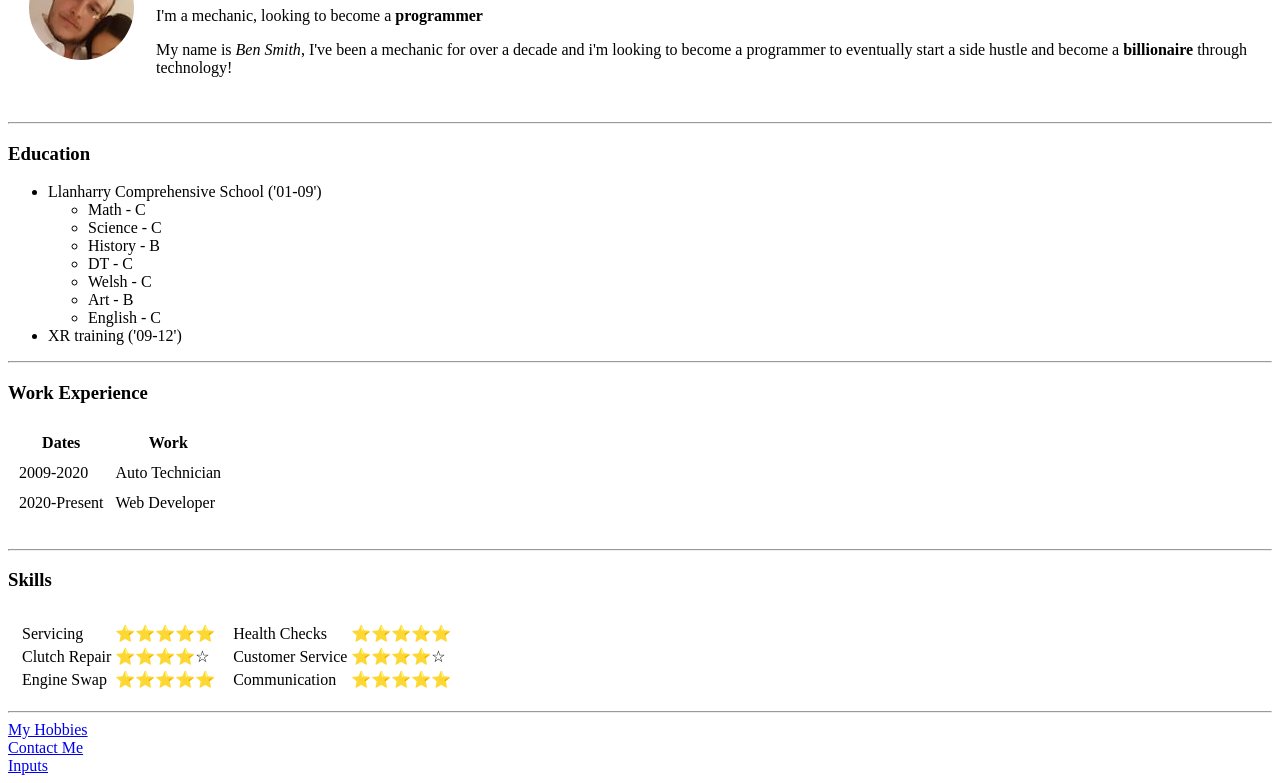
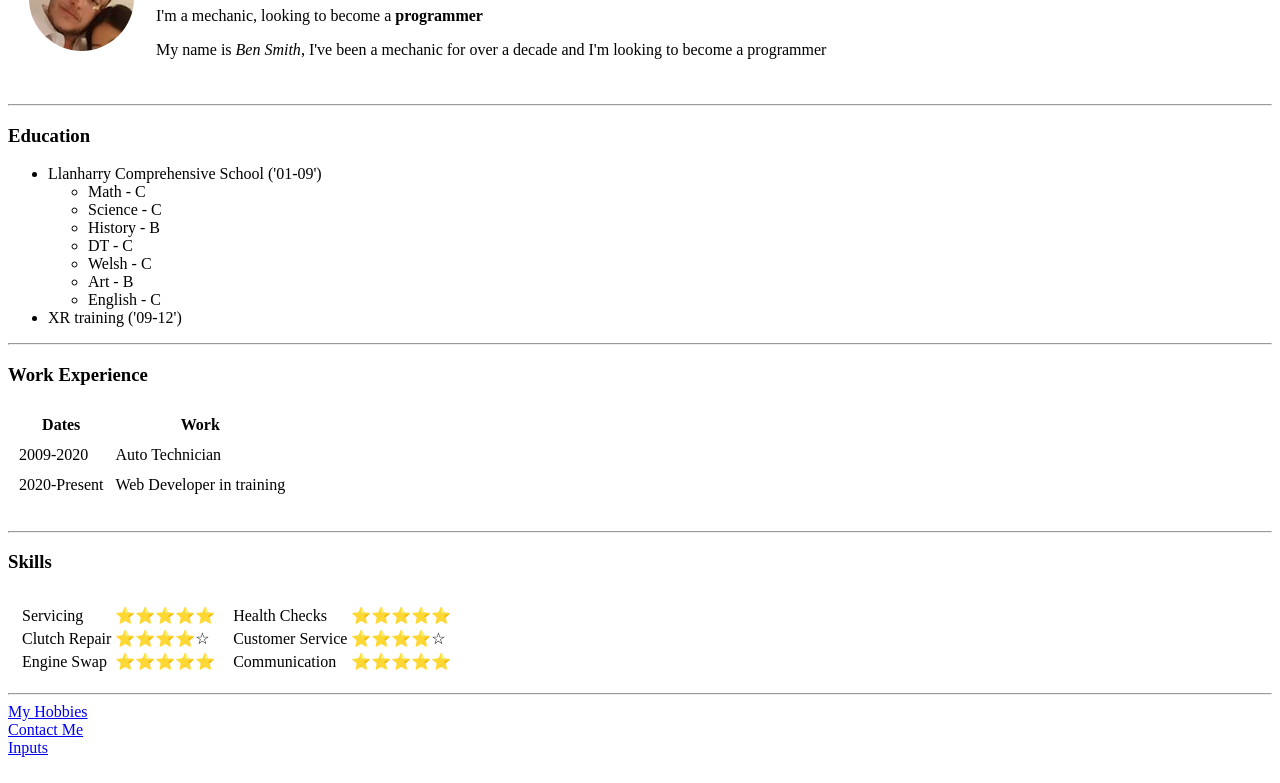
Before and after one commit to BenjiSmith90/CV, a plain HTML site: page index.html in a window 1280 px wide. Shown: the part 102-885 px from the top of the page. Drawn offline with Linux system fonts and the light colour scheme.

Commit message:
Update index.html

```diff
--- a/index.html
+++ b/index.html
@@ -11,8 +11,7 @@
               <td><img src="circle-cropped-ben.png" alt="Ben&Holly"></td>
               <td><h1>Ben Smith</h1>
             <p><em></em>I'm a mechanic, looking to become a <strong>programmer</strong></em></p>
-            <p>My name is <em>Ben Smith</em>, I've been a mechanic for over a decade and i'm looking to become a programmer to
-                eventually start a side hustle and become a <strong>billionaire</strong> through technology!</p></td>
+            <p>My name is <em>Ben Smith</em>, I've been a mechanic for over a decade and I'm looking to become a programmer</p></td>
           </tr>
       </table>
     <hr>
@@ -48,7 +47,7 @@
             </tr>
             <tr>
                 <td>2020-Present</td>
-                <td>Web Developer</td>
+                <td>Web Developer in training</td>
             </tr>
         </tbody>
         <tfoot></tfoot>
```
